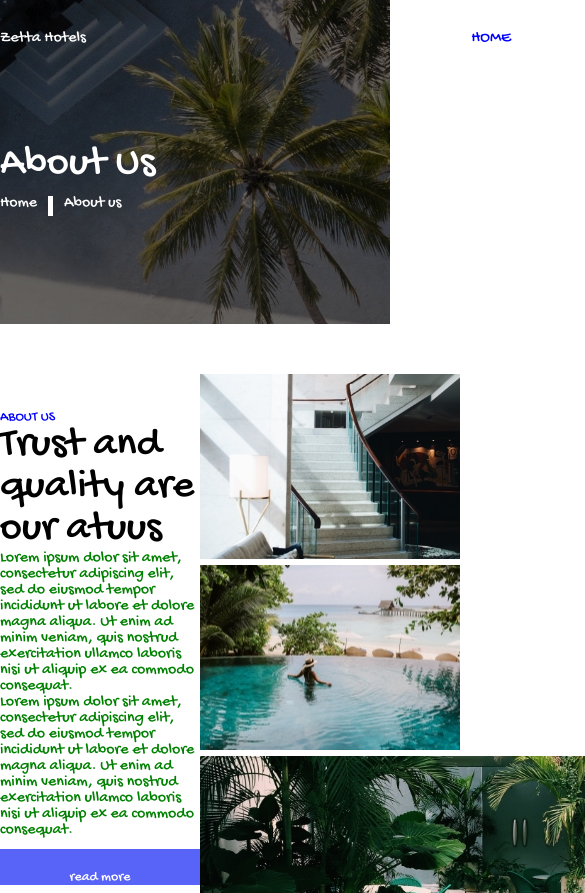
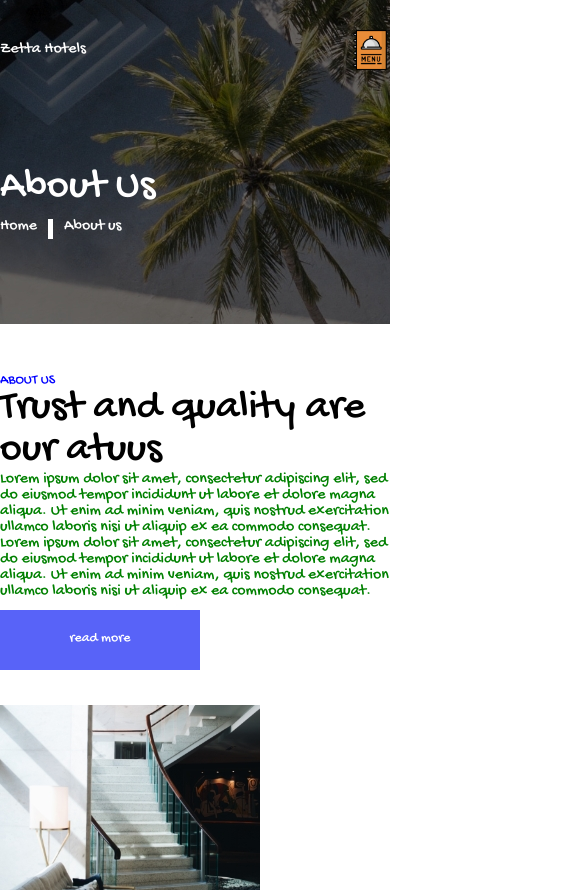
Before and after one commit to Abrama95/L.abramishvili9, a plain HTML site: page index.html in a window 390 px wide. Shown: the top 893 px of the page, 585 px wide, since content can reach past the window. Drawn offline with Linux system fonts and the light colour scheme.

Commit message:
add responsive

```diff
--- a/css/responsive.css
+++ b/css/responsive.css
@@ -0,0 +1,36 @@
+@media only screen and (max-width : 1200px) {
+    header nav a {
+        display: none;
+    }
+    header nav .menu {
+        display: block;
+    }
+    header .menu_wrap nav  {
+        margin: 0;
+    }
+    .section-div {
+        flex-wrap: wrap;
+    }
+    .section-div .left-block {
+        max-width: 100%;
+        margin-bottom: 35px;
+    }
+    .section-div .right-block {
+        max-width: 100%;
+    }
+    .section-div .right-block img {
+        max-width: 100%;
+    }
+    .container-block{
+        max-width: 100%;
+    }
+    .bot-bg {
+        height: auto;
+    }
+    .bot-bg .block-flex-wraper {
+        flex-wrap: wrap;
+    }
+    .bot-bg .block {
+        width: 100%;
+    }
+    }
--- a/css/style.css
+++ b/css/style.css
@@ -13,7 +13,8 @@
     display: flex;
     justify-content: space-between;
     align-items: center;
-    width: 1089px;
+    max-width: 1089px;
+    width: 100%;
     margin: 0 auto;
     padding-top: 30px;
     color: white;
@@ -34,7 +35,8 @@
     margin-left: 4px;
 }
 .second-header-wrap{
-    width: 1089px;
+    max-width: 1089px;
+    width: 100%;
     margin: 0 auto;
     margin-top: 97px;
 }
@@ -53,13 +55,16 @@
     height: 20px;
     margin: 0 11px;
 }
-
+.menu{
+    width: 40px !important;
+    height: 40px !important;
+    display: none;
+}
 /* section 1 style */
 .section-div {
     max-width:1090px;
     width: 100%;
     margin: 0 auto;
-    height: 461px;
     display: flex;
     justify-content: space-between;
     align-items: center;
@@ -68,7 +73,6 @@
 .left-block{
     max-width: 444px;
     width: 100%;
-    height: 388px;
     display: flex;
     flex-direction: column;
     justify-content: space-between;
@@ -102,7 +106,6 @@
 .right-block{
     max-width: 536px;
     width: 100%;
-    height: 461px;
 
 }
 
--- a/index.html
+++ b/index.html
@@ -26,6 +26,7 @@
                 <a href="#">ABOUT US</a>
                 <a href="#">BLOG</a>
                 <a href="#">CONTACT</a>
+                <img class="menu" src="images/menu.png" alt="menu-image">
             </nav>
         </div>
         <div class="second-header-wrap">
```
Also changed, not shown: images/list.png (added), images/menu.png (added).
